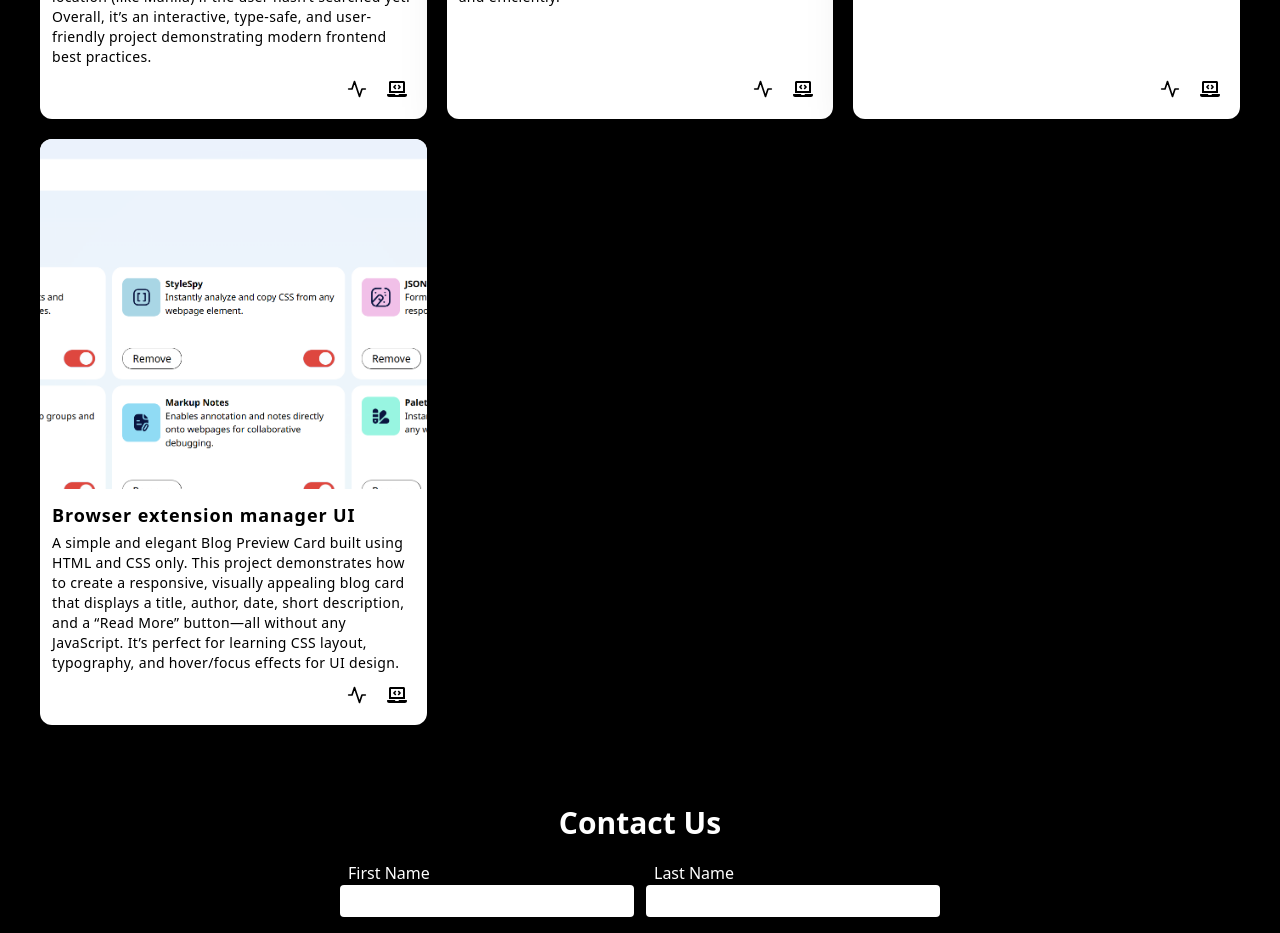
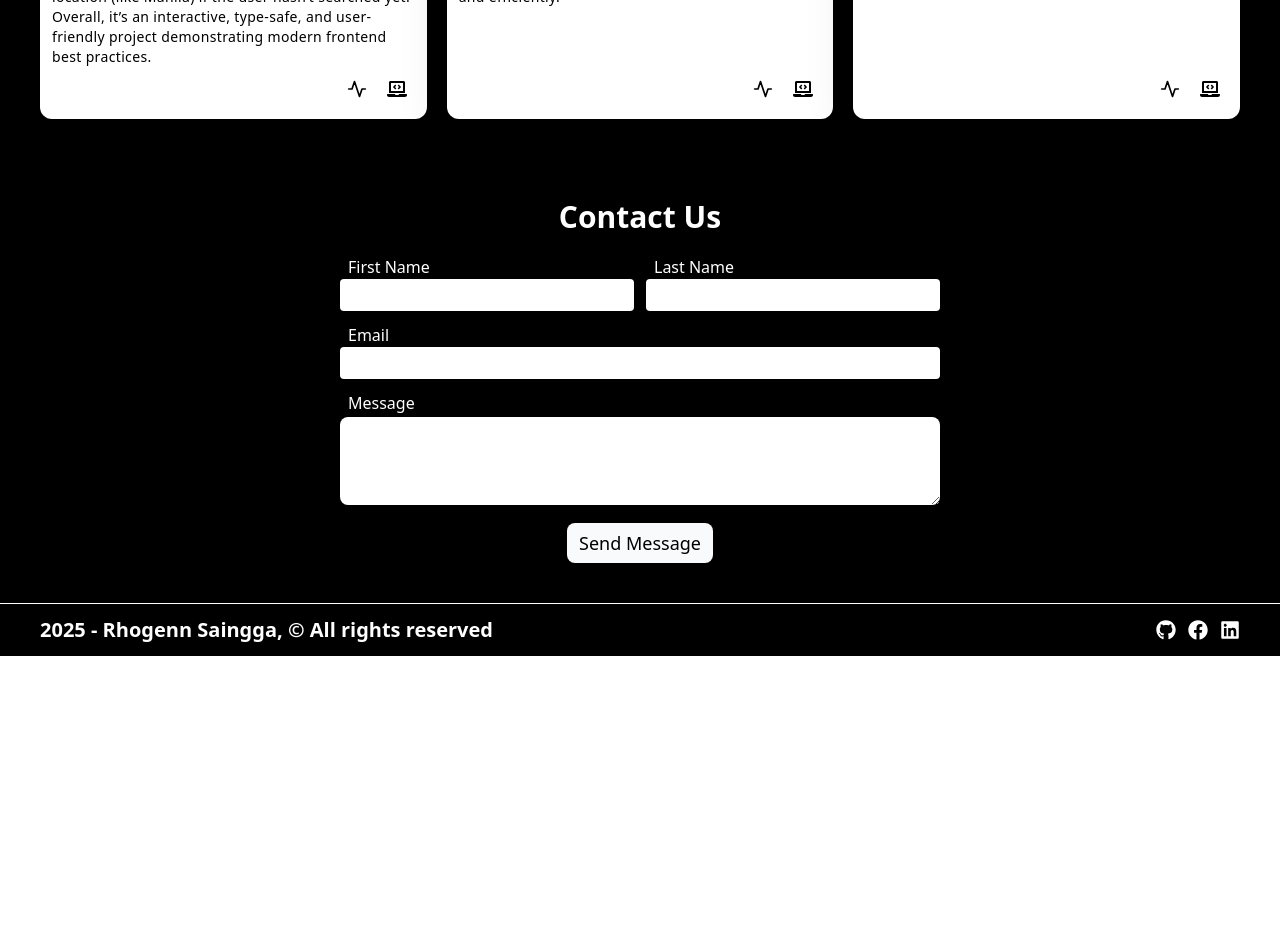
Before and after one commit to ManaChanCoder/portfolio, a React (Vite) app in the folder frontend/mern-portfolio/: page / in a window 1280 px wide. Shown: the part 3400-4333 px from the top of the page. After the commit the page ends 4056 px from the top, so only its background shows below. Built offline with nearby package versions, Linux system fonts and the light colour scheme.

Commit message:
Update Project.jsx

```diff
--- a/frontend/mern-portfolio/src/components/pages/Project.jsx
+++ b/frontend/mern-portfolio/src/components/pages/Project.jsx
@@ -94,14 +94,7 @@ const Project = () => {
       url: "https://blog-preview-card-six-beta.vercel.app/",
       codeUrl: "https://github.com/ManaChanCoder/blog-preview-card",
     },
-    {
-      title: "Browser extension manager UI",
-      description:
-        "A simple and elegant Blog Preview Card built using HTML and CSS only. This project demonstrates how to create a responsive, visually appealing blog card that displays a title, author, date, short description, and a “Read More” button—all without any JavaScript. It’s perfect for learning CSS layout, typography, and hover/focus effects for UI design.",
-      image: ExtensionList,
-      url: "https://browser-extension-manager-ui-rho-one.vercel.app/",
-      codeUrl: "https://github.com/ManaChanCoder/browser-extension-manager-ui",
-    },
+
   ];
 
   useEffect(() => {
```
